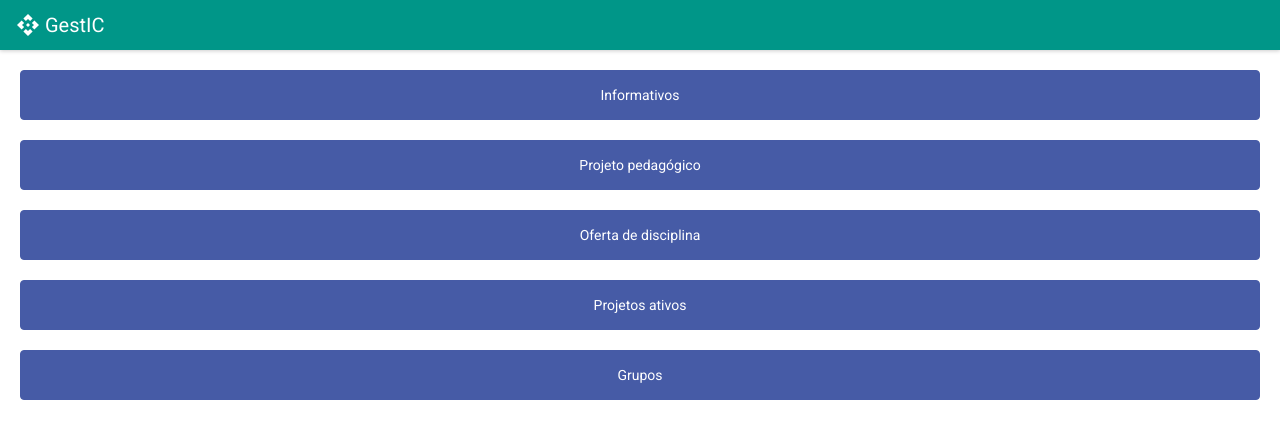
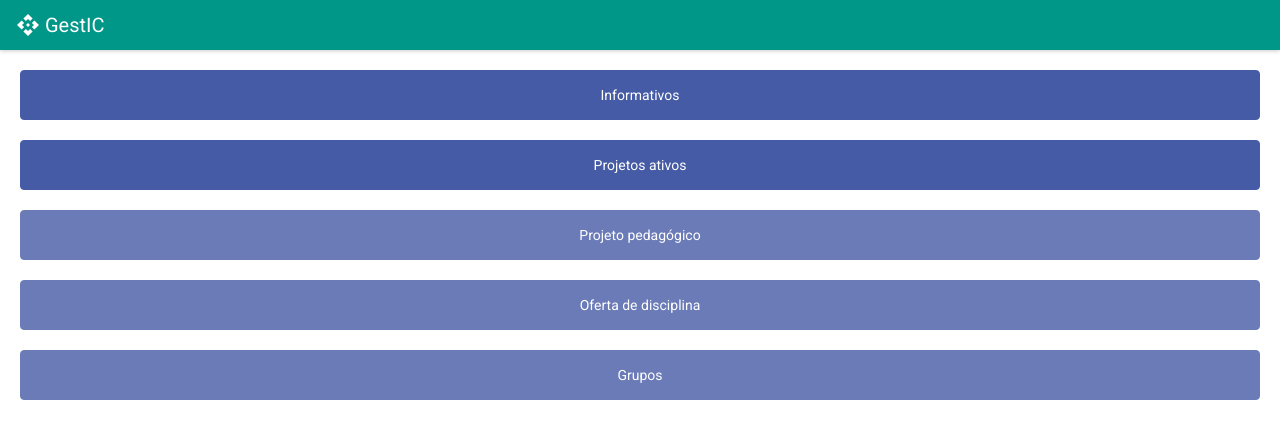
Before and after one commit to Magicianred/gestic-frontend-angular, an Angular app: page /home/dashboard in a window 1280 px wide. Shown: the top 438 px of the page. Built offline with nearby package versions, Linux system fonts and the light colour scheme.

Commit message:
Creating default-list-of-items global style; Disabling broken links;

```diff
--- a/src/app/home/bulletin-board/bulletin-board/bulletin-board.component.html
+++ b/src/app/home/bulletin-board/bulletin-board.component.html
@@ -1,8 +1,8 @@
 <clp-page-header pageTitle="Informativos"></clp-page-header>
 
-<ul class="list-of-documents no-styles">
+<ul class="default-list-of-items no-styles">
   <li *ngFor="let fileItem of dataFilesList">
-    <span class="material-icons">folder</span>
+    <span class="material-icons --yellow">folder</span>
     <div class="file-specs">
       <div class="file-name">
         {{fileItem.name}}
--- /dev/null
+++ b/src/app/home/bulletin-board/bulletin-board.component.scss
@@ -0,0 +1,3 @@
+.material-icons.--yellow {
+  background-color: #FDD774;
+}
--- a/src/app/home/bulletin-board/bulletin-board.module.ts
+++ b/src/app/home/bulletin-board/bulletin-board.module.ts
@@ -1,6 +1,6 @@
 import { NgModule } from '@angular/core';
 import { CommonModule } from '@angular/common';
-import { BulletinBoardComponent } from './bulletin-board/bulletin-board.component';
+import { BulletinBoardComponent } from './bulletin-board.component';
 import { SharedModule } from '../shared.module';
 
 
--- a/src/app/home/bulletin-board/bulletin-board/bulletin-board.component.scss
+++ /dev/null
@@ -1,32 +0,0 @@
-ul.list-of-documents {
-  padding: 30px 20px;
-
-  li {
-    display: flex;
-    margin-bottom: 30px;
-    align-items: center;
-
-    > .material-icons {
-      background-color: #FDD774;
-      padding: 8px;
-      color: #FFF;
-      border-radius: 50px;
-    }
-    > .file-specs {
-      flex: 1;
-      margin: 0 15px;
-
-      .file-name {
-        font-size: 16px;
-      }
-      .file-date {
-        color: #c0c0c0;
-      }
-    }
-    > a.download-link {
-      color: #465BA6;
-      font-size: 10px;
-      font-weight: 500;
-    }
-  }
-}
--- a/src/app/home/dashboard/dashboard.component.html
+++ b/src/app/home/dashboard/dashboard.component.html
@@ -1,7 +1,7 @@
 <main>
   <a class="btn clp-btn-submit" href="/home/bulletin-board">Informativos</a>
-  <a class="btn clp-btn-submit" href="/home/projeto-pedagogico">Projeto pedagógico</a>
-  <a class="btn clp-btn-submit" href="/home/ofertas">Oferta de disciplina</a>
-  <a class="btn clp-btn-submit" href="/home/projetos-ativos">Projetos ativos</a>
-  <a class="btn clp-btn-submit" href="/home/grupos">Grupos</a>
+  <a class="btn clp-btn-submit" href="/home/active-projects">Projetos ativos</a>
+  <a class="btn clp-btn-submit disabled" href="/home/projeto-pedagogico">Projeto pedagógico</a>
+  <a class="btn clp-btn-submit disabled" href="/home/ofertas">Oferta de disciplina</a>
+  <a class="btn clp-btn-submit disabled" href="/home/grupos">Grupos</a>
 </main>
--- a/src/app/home/dashboard/dashboard.component.scss
+++ b/src/app/home/dashboard/dashboard.component.scss
@@ -9,5 +9,10 @@ main {
     width: 100%;
     height: 50px;
     margin-bottom: 20px;
+
+    &.disabled {
+      opacity: 0.8;
+      pointer-events: none;
+    }
   }
 }
--- a/src/styles.scss
+++ b/src/styles.scss
@@ -267,3 +267,36 @@ select.custom-select {
     }
   }
 }
+
+ul.default-list-of-items {
+  padding: 30px 20px;
+
+  li {
+    display: flex;
+    margin-bottom: 30px;
+    align-items: center;
+
+    > .material-icons {
+      background-color: #888;
+      padding: 8px;
+      color: #FFF;
+      border-radius: 50px;
+    }
+    > .file-specs {
+      flex: 1;
+      margin: 0 15px;
+
+      .file-name {
+        font-size: 16px;
+      }
+      .file-date {
+        color: #c0c0c0;
+      }
+    }
+    > a.download-link {
+      color: #465BA6;
+      font-size: 10px;
+      font-weight: 500;
+    }
+  }
+}
```
Also changed, not shown: src/app/home/bulletin-board/bulletin-board.component.ts (renamed from src/app/home/bulletin-board/bulletin-board/bulletin-board.component.ts), 1 other file (tests, documents, lock files or other folders).
